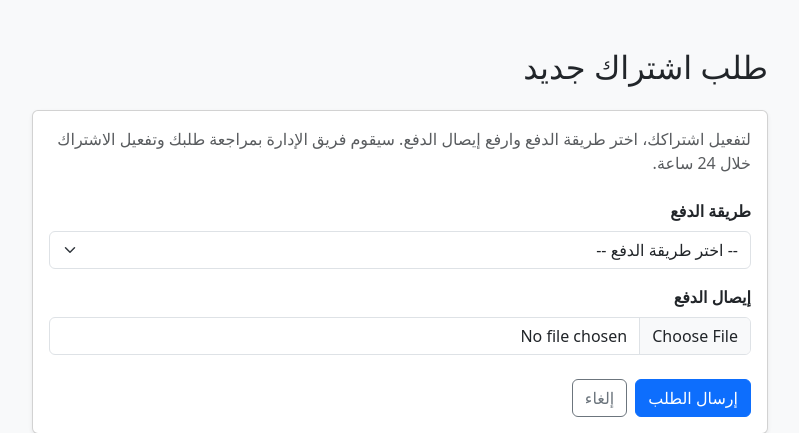
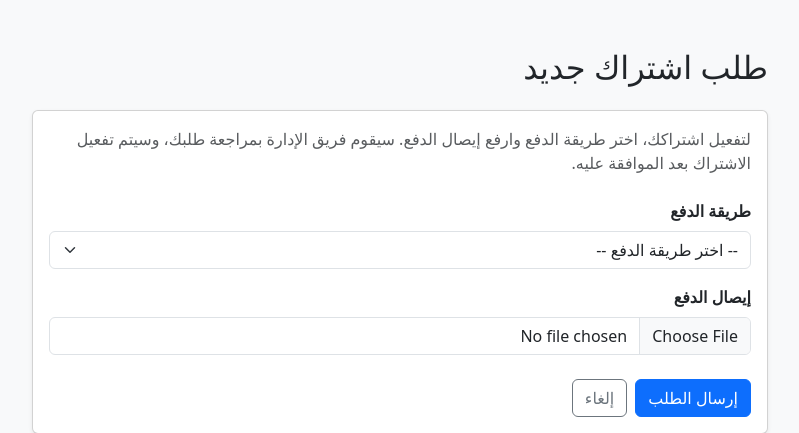
Before and after one commit to aicorce2026/RAF, a Django app: page /subscriptions/request/ in a window 1280 px wide. Shown: the part 56-489 px from the top of the page, without its empty margins (240-1039 px from the left). Run offline with Django 5.2, Linux system fonts and the light colour scheme; the visitor is signed in with stand-in values (Sample User, id 1).

Commit message:
fix: clarify subscription review message

```diff
--- a/apps/subscriptions/templates/subscriptions/request_form.html
+++ b/apps/subscriptions/templates/subscriptions/request_form.html
@@ -19,7 +19,7 @@
             <div class="card-body">
                 <p class="text-muted mb-4">
                     لتفعيل اشتراكك، اختر طريقة الدفع وارفع إيصال الدفع.
-                    سيقوم فريق الإدارة بمراجعة طلبك وتفعيل الاشتراك خلال 24 ساعة.
+                    سيقوم فريق الإدارة بمراجعة طلبك، وسيتم تفعيل الاشتراك بعد الموافقة عليه.
                 </p>
                 <form method="post" enctype="multipart/form-data" novalidate>
                     {% csrf_token %}
```
